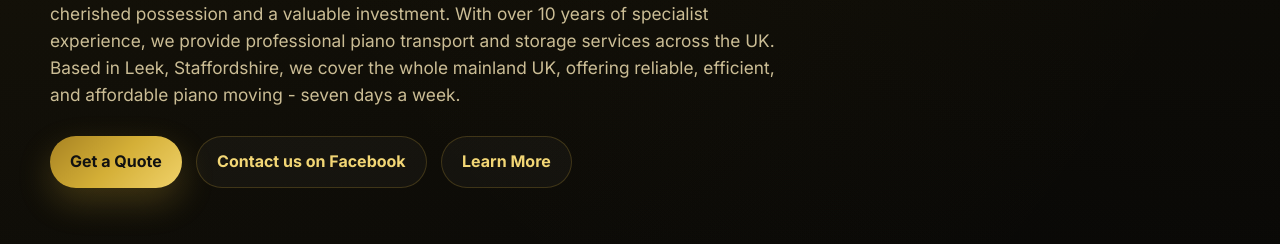
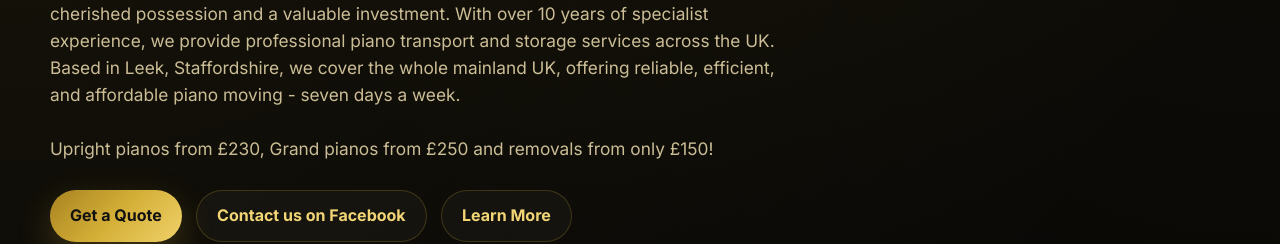
Before and after one commit to barium13/pianotransportspecialists, a plain HTML site: page index.html in a window 1280 px wide. Shown: the part 579-823 px from the top of the page. Drawn offline with Linux system fonts and the light colour scheme.

Commit message:
Include pricing information in index.html
Added pricing details for piano transport services.

```diff
--- a/index.html
+++ b/index.html
@@ -68,6 +68,9 @@
           <p>
             At Piano Transport Specialists, we know that a piano is more than just an instrument - it’s a cherished possession and a valuable investment.
             With over 10 years of specialist experience, we provide professional piano transport and storage services across the UK. Based in Leek, Staffordshire, we cover the whole mainland UK, offering reliable, efficient, and affordable piano moving - seven days a week.
+          </p>
+          <p>
+            Upright pianos from £230, Grand pianos from £250 and removals from only £150!
           </p>
 
           <div class="hero-actions">
```
